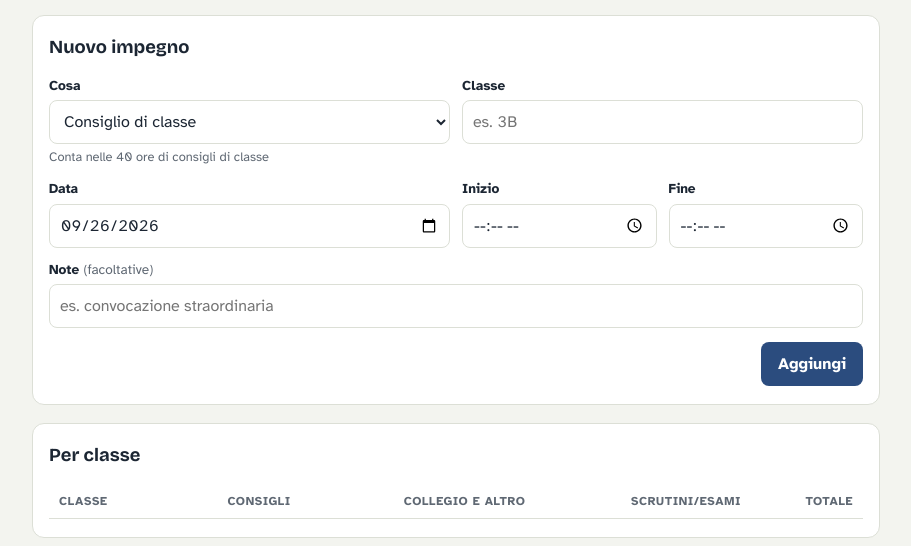
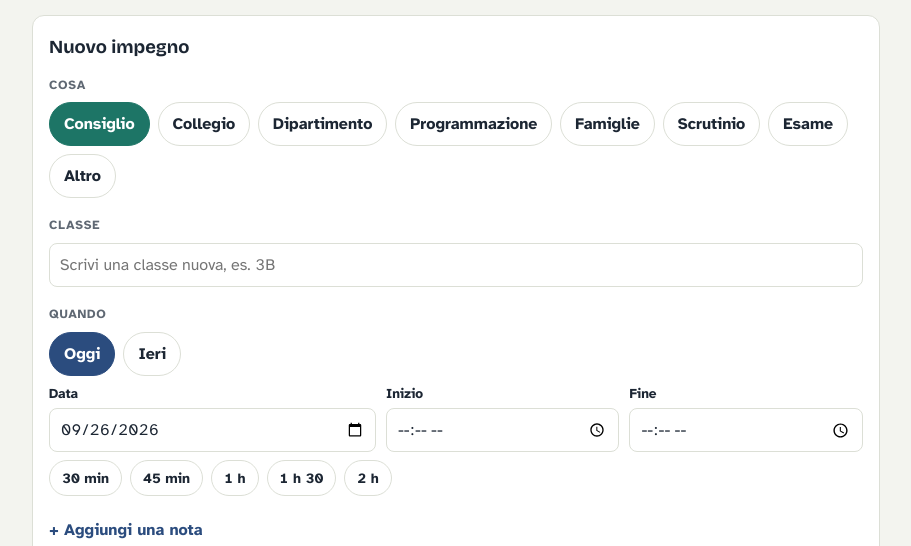
Before and after one commit to Sebaf-26/OreScuola, a website: page public/index.html in a window 1280 px wide. Shown: the part 254-800 px from the top of the page, without its empty margins (184-1095 px from the left). Drawn offline with nearby package versions, Linux system fonts and the light colour scheme; no server answers.

Commit message:
v1.1.0: inserimento più semplice (bottoni, durate rapide, consigli in sequenza)

```diff
--- a/package.json
+++ b/package.json
@@ -1,6 +1,6 @@
 {
   "name": "orescuola",
-  "version": "1.0.0",
+  "version": "1.1.0",
   "private": true,
   "description": "Conteggio delle ore funzionali all'insegnamento (40+40 ore, CCNL art. 29)",
   "type": "module",
--- a/public/app.js
+++ b/public/app.js
@@ -1,25 +1,20 @@
 // Ore Funzionali — frontend. Bucket A = art. 29 c.3 lett. a (collegio & co.),
 // B = lett. b (consigli di classe), X = outside both 40-hour caps.
 const TIPI = {
-  consiglio:      { label: "Consiglio di classe",           bucket: "B" },
-  collegio:       { label: "Collegio docenti",              bucket: "A" },
-  dipartimento:   { label: "Riunione di dipartimento",      bucket: "A" },
-  programmazione: { label: "Programmazione e verifica",     bucket: "A" },
-  famiglie:       { label: "Incontro con le famiglie",      bucket: "A" },
-  scrutinio:      { label: "Scrutinio",                     bucket: "X" },
-  esame:          { label: "Esame",                         bucket: "X" },
-  altro:          { label: "Altro (fuori monte ore)",       bucket: "X" }
-};
-const BUCKET_HINT = {
-  A: "Conta nelle 40 ore di collegio e programmazione",
-  B: "Conta nelle 40 ore di consigli di classe",
-  X: "Non conta in nessuno dei due monte ore"
+  consiglio:      { label: "Consiglio di classe",       short: "Consiglio",      bucket: "B" },
+  collegio:       { label: "Collegio docenti",          short: "Collegio",       bucket: "A" },
+  dipartimento:   { label: "Riunione di dipartimento",  short: "Dipartimento",   bucket: "A" },
+  programmazione: { label: "Programmazione e verifica", short: "Programmazione", bucket: "A" },
+  famiglie:       { label: "Incontro con le famiglie",  short: "Famiglie",       bucket: "A" },
+  scrutinio:      { label: "Scrutinio",                 short: "Scrutinio",      bucket: "X" },
+  esame:          { label: "Esame",                     short: "Esame",          bucket: "X" },
+  altro:          { label: "Altro (fuori monte ore)",   short: "Altro",          bucket: "X" }
 };
 const MESI = ["gennaio", "febbraio", "marzo", "aprile", "maggio", "giugno", "luglio", "agosto", "settembre", "ottobre", "novembre", "dicembre"];
 const GIORNI = ["dom", "lun", "mar", "mer", "gio", "ven", "sab"];
 
 const $ = (id) => document.getElementById(id);
-const state = { entries: [], settings: { limiteA: 40, limiteB: 40 }, anno: null, editing: null };
+const state = { entries: [], settings: { limiteA: 40, limiteB: 40 }, anno: null, editing: null, tipo: "consiglio" };
 
 // ---------- helpers ----------
 const toMin = (t) => Number(t.slice(0, 2)) * 60 + Number(t.slice(3, 5));
@@ -176,56 +171,117 @@ function renderElenco() {
   box.replaceChildren(...out);
 }
 
-function renderClassiSuggerite() {
-  const classi = [...new Set(state.entries.map((e) => e.classe).filter(Boolean))].sort((a, b) => a.localeCompare(b, "it", { numeric: true }));
-  $("classi").replaceChildren(...classi.map((c) => el("option", { value: c })));
-}
-
 function render() {
   renderAnni();
   renderSummary();
   renderPerClasse();
   renderElenco();
-  renderClassiSuggerite();
+  renderPills();
 }
 
 // ---------- form ----------
-function aggiornaDurata() {
+const DURATE = [30, 45, 60, 90, 120];
+const fromMin = (m) => `${String(Math.floor(m / 60) % 24).padStart(2, "0")}:${String(m % 60).padStart(2, "0")}`;
+function spostaGiorni(dateStr, n) {
+  const [y, m, d] = dateStr.split("-").map(Number);
+  const x = new Date(y, m - 1, d + n);
+  return `${x.getFullYear()}-${String(x.getMonth() + 1).padStart(2, "0")}-${String(x.getDate()).padStart(2, "0")}`;
+}
+
+function pill(label, checked, onclick, cls = "") {
+  return el("button", { type: "button", class: `pill ${cls}`, role: "radio", "aria-checked": String(checked), onclick }, label);
+}
+
+// Classes used most recently first, so the ones from this round of consigli are at hand.
+function classiRecenti() {
+  const seen = new Map();
+  for (const e of [...state.entries].sort((a, b) => (b.data + b.inizio).localeCompare(a.data + a.inizio))) {
+    if (e.classe && !seen.has(e.classe)) seen.set(e.classe, true);
+  }
+  return [...seen.keys()].slice(0, 12).sort((a, b) => a.localeCompare(b, "it", { numeric: true }));
+}
+
+function renderPills() {
+  $("tipo").replaceChildren(...Object.entries(TIPI).map(([k, t]) =>
+    pill(t.short, state.tipo === k, () => { state.tipo = k; renderPills(); }, t.bucket)));
+
+  const classe = $("classe").value.trim();
+  $("classi-pills").replaceChildren(...classiRecenti().map((c) =>
+    pill(c, c === classe, () => { $("classe").value = c === classe ? "" : c; renderPills(); })));
+
+  const data = $("data").value, o = oggi();
+  $("giorni-pills").replaceChildren(
+    pill("Oggi", data === o, () => { $("data").value = o; renderPills(); }),
+    pill("Ieri", data === spostaGiorni(o, -1), () => { $("data").value = spostaGiorni(o, -1); renderPills(); })
+  );
+
   const i = $("inizio").value, f = $("fine").value;
-  const out = $("durata");
-  if (i && f && toMin(f) > toMin(i)) out.textContent = `Durata: ${fmt(toMin(f) - toMin(i))}`;
-  else out.textContent = "";
-  $("tipo-hint").textContent = BUCKET_HINT[TIPI[$("tipo").value].bucket];
+  const dur = i && f ? toMin(f) - toMin(i) : null;
+  $("durate-pills").replaceChildren(...DURATE.map((m) =>
+    pill(fmt(m), dur === m, () => impostaDurata(m))));
+
+  $("durata").textContent = dur > 0 ? `Durata: ${fmt(dur)}` : "";
+}
+
+function impostaDurata(m) {
+  const i = $("inizio").value;
+  if (!i) {
+    $("errore").textContent = "Prima scegli l'ora di inizio.";
+    $("inizio").focus();
+    return;
+  }
+  $("fine").value = fromMin(Math.min(toMin(i) + m, 23 * 60 + 55));
+  $("errore").textContent = "";
+  renderPills();
+}
+
+function mostraNota(show) {
+  $("campo-nota").hidden = !show;
+  $("btn-nota").hidden = show;
+}
+
+// After adding, keep type and date and chain the next slot on from the last one:
+// consigli di classe usually run back to back with the same length.
+function prossimo(saved) {
+  state.editing = null;
+  $("classe").value = "";
+  $("note").value = "";
+  mostraNota(false);
+  if (saved) {
+    const len = durata(saved);
+    $("inizio").value = saved.fine;
+    $("fine").value = fromMin(Math.min(toMin(saved.fine) + len, 23 * 60 + 55));
+    if ($("fine").value <= $("inizio").value) $("fine").value = "";
+  }
+  $("form-title").textContent = "Nuovo impegno";
+  $("salva").textContent = "Aggiungi";
+  $("annulla").hidden = true;
+  $("errore").textContent = "";
+  renderPills();
 }
 
 function resetForm() {
   state.editing = null;
-  const tipo = $("tipo").value;
   $("form").reset();
-  $("tipo").value = tipo; // keep last type: consigli usually come in a row
   $("data").value = oggi();
-  $("form-title").textContent = "Nuovo impegno";
-  $("salva").textContent = "Aggiungi";
-  $("annulla").hidden = true;
-  $("errore").textContent = "";
-  aggiornaDurata();
+  prossimo(null);
 }
 
 function modifica(e) {
   state.editing = e.id;
-  $("tipo").value = e.tipo;
+  state.tipo = e.tipo;
   $("classe").value = e.classe;
   $("data").value = e.data;
   $("inizio").value = e.inizio;
   $("fine").value = e.fine;
   $("note").value = e.note || "";
+  mostraNota(Boolean(e.note));
   $("form-title").textContent = "Modifica impegno";
   $("salva").textContent = "Salva modifiche";
   $("annulla").hidden = false;
   $("errore").textContent = "";
-  aggiornaDurata();
-  $("form").scrollIntoView({ behavior: "smooth", block: "center" });
-  $("classe").focus({ preventScroll: true });
+  renderPills();
+  $("form").scrollIntoView({ behavior: "smooth", block: "start" });
 }
 
 function confermaElimina(btn, e) {
@@ -253,7 +309,7 @@ async function elimina(e) {
 async function salva(ev) {
   ev.preventDefault();
   const body = {
-    tipo: $("tipo").value,
+    tipo: state.tipo,
     classe: $("classe").value.trim(),
     data: $("data").value,
     inizio: $("inizio").value,
@@ -272,13 +328,15 @@ async function salva(ev) {
       const saved = await api(`/api/entries/${state.editing}`, { method: "PUT", body });
       state.entries = state.entries.map((x) => (x.id === saved.id ? saved : x));
       toast("Modifiche salvate");
+      state.anno = annoDi(body.data);
+      resetForm();
     } else {
       const saved = await api("/api/entries", { method: "POST", body });
       state.entries.push(saved);
-      toast(`Aggiunto: ${fmt(durata(saved))}`);
+      toast(`Aggiunto ${saved.classe || TIPI[saved.tipo].short}: ${fmt(durata(saved))}`);
+      state.anno = annoDi(body.data);
+      prossimo(saved);
     }
-    state.anno = annoDi(body.data);
-    resetForm();
     render();
   } catch (e) {
     err.textContent = e.message;
@@ -329,14 +387,14 @@ async function chiudiImpostazioni() {
 
 // ---------- boot ----------
 async function init() {
-  $("tipo").replaceChildren(...Object.entries(TIPI).map(([k, t]) => el("option", { value: k }, t.label)));
   $("data").value = oggi();
   state.anno = annoDi(oggi());
-  aggiornaDurata();
+  renderPills();
 
   $("form").addEventListener("submit", salva);
   $("annulla").addEventListener("click", resetForm);
-  for (const id of ["inizio", "fine", "tipo"]) $(id).addEventListener("input", aggiornaDurata);
+  for (const id of ["inizio", "fine", "data", "classe"]) $(id).addEventListener("input", renderPills);
+  $("btn-nota").addEventListener("click", () => { mostraNota(true); $("note").focus(); });
   $("anno").addEventListener("change", (e) => { state.anno = Number(e.target.value); render(); });
   $("filtro").addEventListener("change", renderElenco);
   $("csv").addEventListener("click", esportaCsv);
--- a/public/index.html
+++ b/public/index.html
@@ -36,18 +36,21 @@
     <section class="card" aria-labelledby="form-title">
       <h2 id="form-title">Nuovo impegno</h2>
       <form id="form" novalidate>
-        <div class="grid">
-          <div class="field span-2">
-            <label for="tipo">Cosa</label>
-            <select id="tipo" required></select>
-            <small class="hint" id="tipo-hint"></small>
-          </div>
-          <div class="field span-2">
-            <label for="classe">Classe</label>
-            <input id="classe" list="classi" autocomplete="off" placeholder="es. 3B" maxlength="40">
-            <datalist id="classi"></datalist>
-          </div>
-          <div class="field span-2">
+        <div class="steps">
+          <fieldset class="step">
+            <legend>Cosa</legend>
+            <div class="pills" id="tipo" role="radiogroup"></div>
+          </fieldset>
+          <fieldset class="step">
+            <legend><label for="classe">Classe</label></legend>
+            <div class="pills" id="classi-pills"></div>
+            <input id="classe" autocomplete="off" placeholder="Scrivi una classe nuova, es. 3B" maxlength="40">
+          </fieldset>
+          <fieldset class="step">
+            <legend>Quando</legend>
+            <div class="pills" id="giorni-pills"></div>
+            <div class="orari">
+              <div class="field">
                 <label for="data">Data</label>
                 <input id="data" type="date" required>
               </div>
@@ -59,8 +62,12 @@
                 <label for="fine">Fine</label>
                 <input id="fine" type="time" required step="300">
               </div>
-          <div class="field span-4">
-            <label for="note">Note <span class="opt">(facoltative)</span></label>
+            </div>
+            <div class="pills small" id="durate-pills" aria-label="Durata rapida"></div>
+          </fieldset>
+          <button type="button" class="link" id="btn-nota">+ Aggiungi una nota</button>
+          <div class="field" id="campo-nota" hidden>
+            <label for="note">Nota</label>
             <input id="note" maxlength="300" placeholder="es. convocazione straordinaria">
           </div>
         </div>
--- a/public/style.css
+++ b/public/style.css
@@ -150,6 +150,26 @@ button {
 .field label { font-size: .85rem; font-weight: 700; }
 .opt { font-weight: 400; color: var(--muted); }
 .hint { color: var(--muted); font-size: .8rem; }
+.steps { display: grid; gap: 18px; }
+.step { border: 0; margin: 0; padding: 0; display: grid; gap: 8px; min-width: 0; }
+.step legend { padding: 0; margin-bottom: 8px; font-size: .78rem; font-weight: 700; text-transform: uppercase; letter-spacing: .06em; color: var(--muted); }
+.pills { display: flex; flex-wrap: wrap; gap: 8px; }
+.pills:empty { display: none; }
+.pill {
+  min-height: 44px;
+  padding: 8px 14px;
+  border-radius: 99px;
+  border: 1px solid var(--line);
+  background: var(--surface);
+  font-weight: 700;
+}
+.pill:hover { border-color: var(--muted); }
+.pill[aria-checked="true"] { background: var(--accent); border-color: var(--accent); color: var(--accent-ink); }
+.pill.B[aria-checked="true"] { background: var(--b); border-color: var(--b); }
+.pill.X[aria-checked="true"] { background: var(--x); border-color: var(--x); color: var(--surface); }
+.pills.small .pill { min-height: 36px; padding: 4px 12px; font-size: .88rem; }
+.orari { display: grid; grid-template-columns: 1.4fr 1fr 1fr; gap: 10px; }
+.link { background: none; border: 0; padding: 0; min-height: 32px; color: var(--accent); justify-self: start; }
 .form-foot { display: flex; flex-wrap: wrap; align-items: center; gap: 10px 16px; margin-top: 14px; }
 .durata { margin: 0; font-weight: 700; }
 .errore { margin: 0; color: var(--over); flex: 1 1 200px; }
@@ -228,6 +248,8 @@ dialog form { display: grid; gap: 14px; }
   .meters { grid-template-columns: 1fr; }
   .grid { grid-template-columns: 1fr 1fr; }
   .span-2 { grid-column: 1 / -1; }
+  .orari { grid-template-columns: 1fr 1fr; }
+  .orari .field:first-child { grid-column: 1 / -1; }
   .riga { grid-template-columns: 3.4rem 1fr; }
   .azioni { grid-column: 2; }
 }
```
Also changed, not shown: CHANGELOG.md. Lines whose indentation alone changed are shown as unchanged.
